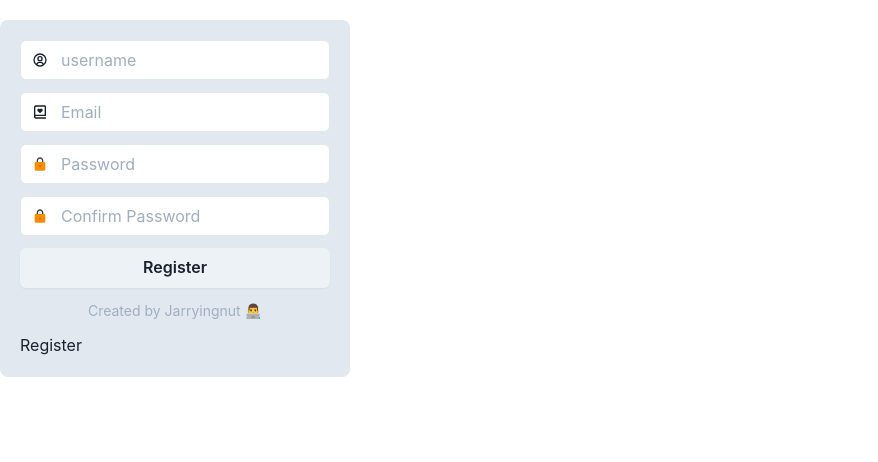
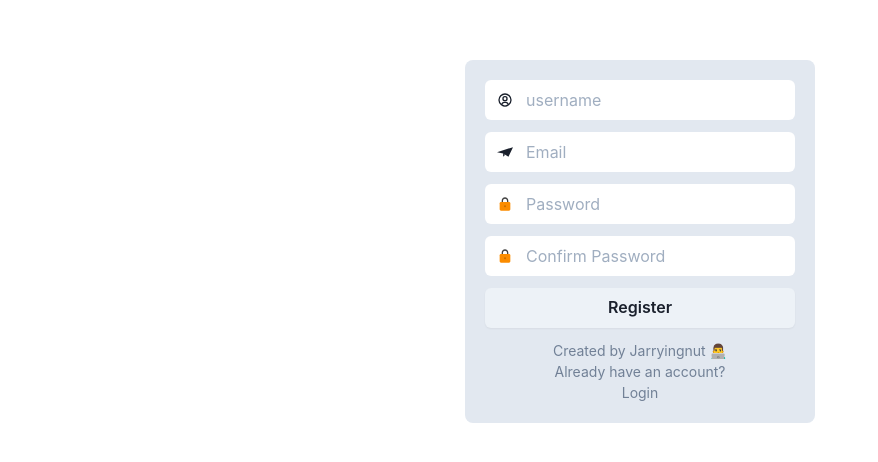
Before and after one commit to growindiedev/lount, a React (Create React App) app in the folder lount-frontend/: page /register in a window 1280 px wide. Shown: the top 462 px of the page, without its empty margins (0-878 px from the left). Built offline with nearby package versions, Linux system fonts and the light colour scheme.

Commit message:
updated styling

```diff
--- a/lount-frontend/src/App.tsx
+++ b/lount-frontend/src/App.tsx
@@ -1,6 +1,6 @@
 import React from 'react'
 import { BrowserRouter, Route, Switch } from 'react-router-dom'
-import { ChakraProvider, Box } from "@chakra-ui/react"
+import { ChakraProvider, Box, VStack } from "@chakra-ui/react"
 
 import ApolloProvider from './ApolloProvider'
 
@@ -14,6 +14,7 @@ function App(): JSX.Element {
     <ApolloProvider>
     <ChakraProvider>
       <BrowserRouter>
+      <VStack spacing="5" p="10">
         <Box pt="5">
           <Switch>
             <Route exact path="/" component={Home} />
@@ -21,6 +22,7 @@ function App(): JSX.Element {
             <Route path="/login" component={Login} />
           </Switch>
         </Box>
+        </VStack>
       </BrowserRouter>
     </ChakraProvider>
     </ApolloProvider>
--- a/lount-frontend/src/generated/globalTypes.ts
+++ b/lount-frontend/src/generated/globalTypes.ts
@@ -10,3 +10,4 @@
 //==============================================================
 // END Enums and Input Objects
 //==============================================================
+export {}
--- a/lount-frontend/src/generated/login.ts
+++ b/lount-frontend/src/generated/login.ts
@@ -8,6 +8,7 @@
 // ====================================================
 
 export interface login_login {
+  login: any;
   __typename: "User";
   username: string;
   email: string;
@@ -15,8 +16,8 @@ export interface login_login {
   token: string | null;
 }
 
-export interface login {
-  login: login_login;
+export interface loginData {
+  login: login_login[];
 }
 
 export interface loginVariables {
--- a/lount-frontend/src/pages/Login.tsx
+++ b/lount-frontend/src/pages/Login.tsx
@@ -1,10 +1,11 @@
-import React, {useEffect, useState}  from 'react'
+import React, { useState}  from 'react'
 import {useFormik} from 'formik'
 import { BiUserCircle } from 'react-icons/bi'
 import {FcLock} from 'react-icons/fc'
-import { useHistory } from 'react-router-dom'
+import { useHistory, Link } from 'react-router-dom'
 import { useLazyQuery } from '@apollo/client'
 import { LOGIN_USER } from '../queries'
+import { loginVariables, login_login} from '../generated/login'
 
 import {
 	Input,
@@ -14,7 +15,7 @@ import {
 	Button,
 	FormControl,
 	Text,
-	FormErrorMessage
+	FormLabel
 } from '@chakra-ui/react';
 
 const Login = () => {
@@ -29,10 +30,10 @@ const Login = () => {
 	const history = useHistory()
 
 	const [errors, setErrors] = useState<err | undefined>();
-	const [loginUser, { loading }] = useLazyQuery(LOGIN_USER, {
-		onError: (err) => setErrors(err.graphQLErrors[0].extensions.errors),
-		onCompleted(data) {
-		  localStorage.setItem('token', data.login.token)
+	const [loginUser, { loading }] = useLazyQuery<login_login, loginVariables>(LOGIN_USER, {
+		onError: (err: any) => setErrors(err.graphQLErrors[0].extensions.errors),
+		onCompleted: ({login: { token }}) => {
+		  localStorage.setItem('token', token)
 		  history.push('/')
 		},
 	  })
@@ -65,13 +66,15 @@ const Login = () => {
 							<InputLeftElement children={<BiUserCircle/>} />
 							<Input
 								type='text' name='username'
+								placeholder='Username'
 								onChange={formik.handleChange}
 								value={formik.values.username}
 								area-label='username'
 								bg='white'
+								borderColor={errors?.username ? 'red.400': 'whiteAlpha.200'}
 							/>
 						</InputGroup>
-						<FormErrorMessage>{errors?.username && errors?.username}</FormErrorMessage>
+						{errors?.username && <FormLabel color="red.400" fontSize="xs">{errors?.username}</FormLabel>}
 					</FormControl>
 					<FormControl isRequired >
 						<InputGroup>
@@ -80,13 +83,14 @@ const Login = () => {
 								type='password'
 								placeholder='Password'
 								aria-label='Password'
-								  name='password'
+								name='password'
 								onChange={formik.handleChange}
 								value={formik.values.password}
 								bg='white'
+								borderColor={errors?.password ? 'red.400': 'whiteAlpha.200'}
 							/>
 						</InputGroup>
-						<FormErrorMessage>{errors?.password && errors?.password}</FormErrorMessage>
+						{errors?.password && <FormLabel color="red.400" fontSize="xs">{errors?.password}</FormLabel>}
 
 					</FormControl>
 					<Button
@@ -94,12 +98,13 @@ const Login = () => {
 						boxShadow='sm'
 						_hover={{ boxShadow: 'md' }}
 						_active={{ boxShadow: 'lg' }}
-						  width="100"
-						  disabled={loading}
-						>
+						width="100"
+						disabled={loading}
+					>
               		{loading ? 'loading..' : 'Login'}
 					</Button>
-					<Text fontSize="sm" textAlign="center" color="gray.400">Created by Jarryingnut 👨‍💻</Text>
+					<Text fontSize="sm" textAlign="center" color="gray.500">Created by Jarryingnut 👨‍💻 <br/> Not registered ? <Link to="/register"> <br/> Register</Link>
+</Text>
 				</Stack>
 			</form>
 	  )
--- a/lount-frontend/src/pages/Register.tsx
+++ b/lount-frontend/src/pages/Register.tsx
@@ -1,8 +1,10 @@
 import React, {useState} from 'react'
 import { useMutation } from '@apollo/client'
 import { Link, useHistory } from 'react-router-dom'
-import { BiUserCircle, BiBookHeart } from 'react-icons/bi'
+import { BiUserCircle } from 'react-icons/bi'
 import {FcLock} from 'react-icons/fc'
+import {SiMinutemailer} from 'react-icons/si'
+
 import { REGISTER_USER } from '../queries'
 import {useFormik} from 'formik'
 import {
@@ -13,6 +15,7 @@ import {
 	Button,
 	FormControl,
 	Text,
+  FormLabel
 } from '@chakra-ui/react';
 import {register, registerVariables} from '../generated/register'
 
@@ -20,14 +23,14 @@ import {register, registerVariables} from '../generated/register'
 
 const Register = () => {
 
-    interface formikValues{
+    interface Values{
         email: string,
         username: string,
         password: string,
         confirmPassword: string
     }
 
-  const [errors, setErrors] = useState({})
+  const [errors, setErrors] = useState<Values>()
   const history = useHistory()
 
     const [registerUser, { loading }] = useMutation<register, registerVariables>(REGISTER_USER, {
@@ -35,7 +38,7 @@ const Register = () => {
         onError: (err: any) => setErrors(err.graphQLErrors[0].extensions.errors),
     })
 
-    const formik = useFormik<formikValues>({
+    const formik = useFormik<Values>({
         initialValues: {
         email: '',
         username: '',
@@ -71,12 +74,14 @@ const Register = () => {
                 onChange={formik.handleChange}
                 value={formik.values.username}
                 bg='white'
+                borderColor={errors?.username ? 'red.400': 'whiteAlpha.200'}
                 />
             </InputGroup>
+            {errors?.username && <FormLabel color="red.400" fontSize="xs">{errors?.username}</FormLabel>}
           </FormControl>
           <FormControl isRequired>
                 <InputGroup>
-                    <InputLeftElement children={<BiBookHeart />} />
+                    <InputLeftElement children={<SiMinutemailer />} />
                     <Input
                     type='text'
                     name='email'
@@ -85,8 +90,10 @@ const Register = () => {
                     onChange={formik.handleChange}
                     value={formik.values.email}
                     bg='white'
+                    borderColor={errors?.email ? 'red.400': 'whiteAlpha.200'}
                     />
                 </InputGroup>
+              {errors?.email && <FormLabel color="red.400" fontSize="xs">{errors?.email}</FormLabel>}
             </FormControl>
           <FormControl isRequired >
             <InputGroup>
@@ -99,8 +106,11 @@ const Register = () => {
                   onChange={formik.handleChange}
                   value={formik.values.password}
                   bg='white'
+                  borderColor={errors?.password ? 'red.400': 'whiteAlpha.200'}
                 />
             </InputGroup>
+            {errors?.password && <FormLabel color="red.400" fontSize="xs">{errors?.password}</FormLabel>}
+
           </FormControl>
         <FormControl isRequired>
                 <InputGroup>
@@ -113,8 +123,10 @@ const Register = () => {
                     onChange={formik.handleChange}
                     value={formik.values.confirmPassword}
                     bg='white'
+                    borderColor={errors?.confirmPassword ? 'red.400': 'whiteAlpha.200'}
                     />
                 </InputGroup>
+                {errors?.confirmPassword && <FormLabel color="red.400" fontSize="xs">{errors?.confirmPassword}</FormLabel>}
             </FormControl>
 
           <Button
@@ -127,8 +139,8 @@ const Register = () => {
             >
             {loading ? 'loading..' : 'Register'}
           </Button>
-          <Text fontSize="sm" textAlign="center" color="gray.400">Created by Jarryingnut 👨‍💻</Text>
-          <Text>{loading ? 'loading..' : 'Register'}</Text>
+          <Text fontSize="sm" textAlign="center" color="gray.500">Created by Jarryingnut 👨‍💻<br /> Already have an account? <br/><Link to="/login">Login</Link>
+        </Text>
         </Stack>
       </form>
       )
```
Lines whose indentation alone changed are shown as unchanged.
